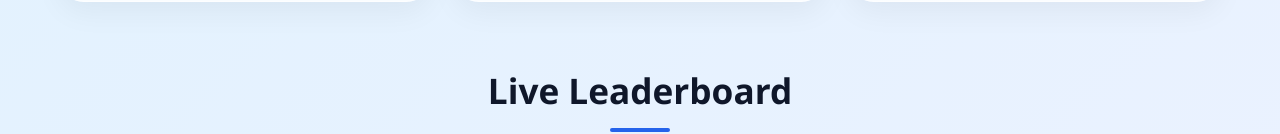
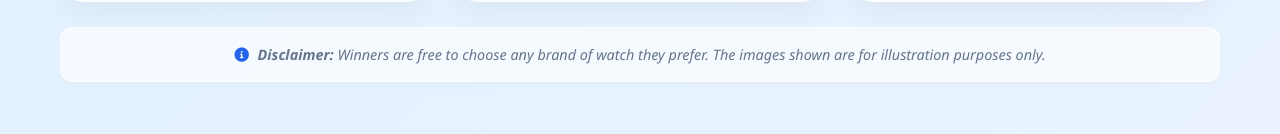
Before and after one commit to muhamadiqbalhalim/npsb-gemba-walk, a website built with Vite: page gemba_info.html in a window 1280 px wide. Shown: the part 3852-3986 px from the top of the page. Built offline with nearby package versions, Linux system fonts and the light colour scheme; no server answers.

Commit message:
Update File 17/6/2026

```diff
--- a/gemba_info.html
+++ b/gemba_info.html
@@ -193,6 +193,21 @@
             text-align: center;
             color: var(--secondary);
             font-size: 1.2rem;
+        }
+
+        /* --- DISCLAIMER --- */
+        .disclaimer {
+            text-align: center;
+            font-size: 0.9rem;
+            color: var(--text-light);
+            margin-top: 25px;
+            padding: 15px;
+            background: rgba(255, 255, 255, 0.6);
+            border: 1px solid rgba(255, 255, 255, 0.8);
+            border-radius: 12px;
+            font-style: italic;
+            box-shadow: 0 4px 10px rgba(0,0,0,0.02);
+            width: 100%;
         }
 
         /* --- MAP CONTAINER --- */
@@ -423,7 +438,8 @@
         </div>
 
         <div class="grid" id="route-container">
-            </div>
+            <!-- Checkpoints generated by JS -->
+        </div>
 
         <h2>Rewards & Scoring</h2>
         <div class="grid">
@@ -449,17 +465,22 @@
             </div>
             <div class="glass-card reward-card">
                 <div class="img-placeholder" style="background: linear-gradient(135deg, #e2e8f0, #94a3b8);">
-                    <img src="public/Winner2.svg" alt="Champion Reward">
+                    <img src="public/Winner2.svg" alt="Runner-Up Reward">
                 </div>
                 <h3>🥈 Runner-Up</h3>
             </div>
             <div class="glass-card reward-card">
                 <div class="img-placeholder" style="background: linear-gradient(135deg, #fdba74, #ea580c);">
-                    <img src="public/Winner3.svg" alt="Champion Reward">
+                    <img src="public/Winner3.svg" alt="3rd Place Reward">
                 </div>
                 <h3>🥉 3rd Place</h3>
             </div>
         </div>
+        <!-- DISCLAIMER ADDED HERE -->
+        <p class="disclaimer">
+            <i class="fas fa-info-circle" style="color: var(--primary); margin-right: 5px;"></i>
+            <strong>Disclaimer:</strong> Winners are free to choose any brand of watch they prefer. The images shown are for illustration purposes only.
+        </p>
 
         <h2>Live Leaderboard</h2>
         <div class="glass-card">
@@ -511,7 +532,6 @@
         for(let i = 0; i < 6; i++) {
             const card = document.createElement('div');
             card.className = 'glass-card';
-            // Added Image tag for each checkpoint & changed 'Station' to 'Checkpoint'
             card.innerHTML = `
                 <img src="checkpoint_${i + 1}.jpg" alt="Checkpoint ${i + 1} Image" style="width: 100%; height: 160px; object-fit: cover; border-radius: 12px; margin-bottom: 20px; background: #e2e8f0;">
                 <div style="color: var(--primary); font-weight: 800; font-size: 1.5rem; margin-bottom: 10px;">Checkpoint ${i + 1}</div>
@@ -564,6 +584,11 @@
             for (const docSnap of snapshot.docs) {
                 const pointsData = docSnap.data();
 
+                // FILTER: Skip anyone with 0 or less points
+                if ((pointsData.totalPoints || 0) <= 0) {
+                    continue;
+                }
+
                 // Fetch User Details
                 const userDoc = await getDoc(doc(db, "users", docSnap.id));
                 const user = userDoc.exists() ? userDoc.data() : {};
@@ -598,7 +623,8 @@
                 rank++;
             }
 
-            if (snapshot.empty) {
+            // Check if HTML is empty (meaning no one has > 0 points)
+            if (html === '') {
                 leaderboardList.innerHTML = `
                     <div class="loading">
                         <i class="fas fa-clipboard-list" style="font-size: 32px; margin-bottom: 15px; display:block; opacity: 0.5;"></i>
```
Also changed, not shown: main_menu_pg.html (+1 -0 lines).
